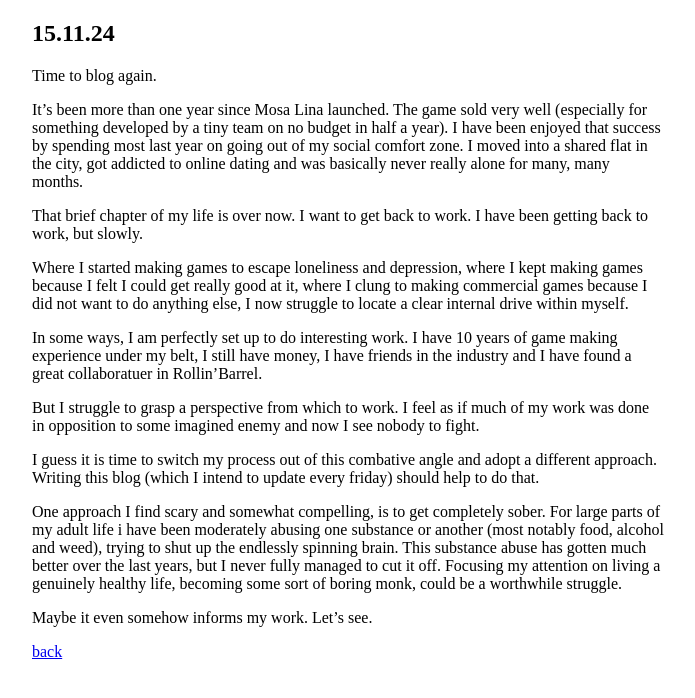
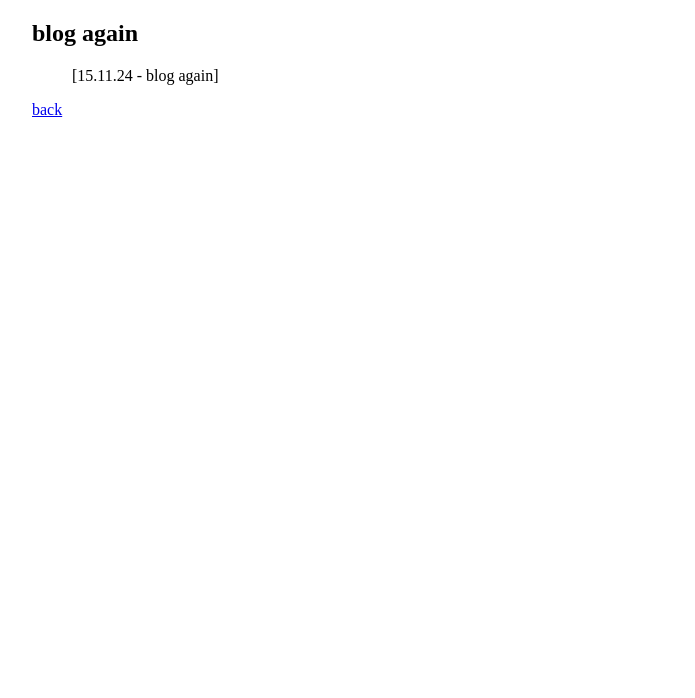
Before and after one commit to stuffedwombat/stuffedwombat.github.io, a Jekyll site: the page built from blogagain.md, in a window 1280 px wide. Shown: the top 698 px of the page, without its empty margins (292-987 px from the left). Built offline with Jekyll 4.4.1, drawn with Linux system fonts in a browser that asks for light colours; our own code applies the rules of GitHub Pages for plain Markdown files; comment, search, counter and statistics services are not loaded.

Commit message:
Update blogagain.md

```diff
--- a/blogagain.md
+++ b/blogagain.md
@@ -1,21 +1,5 @@
-## 15.11.24
+## blog again
 
-Time to blog again.
-
-It’s been more than one year since Mosa Lina launched. The game sold very well (especially for something developed by a tiny team on no budget in half a year). I have been enjoyed that success by spending most last year on going out of my social comfort zone. I moved into a shared flat in the city, got addicted to online dating and was basically never really alone for many, many months.
-
-That brief chapter of my life is over now. I want to get back to work. I have been getting back to work, but slowly.
-
-Where I started making games to escape loneliness and depression, where I kept making games because I felt I could get really good at it, where I clung to making commercial games because I did not want to do anything else, I now struggle to locate a clear internal drive within myself.
-
-In some ways, I am perfectly set up to do interesting work. I have 10 years of game making experience under my belt, I still have money, I have friends in the industry and I have found a great collaboratuer in Rollin’Barrel.
-
-But I struggle to grasp a perspective from which to work. I feel as if much of my work was done in opposition to some imagined enemy and now I see nobody to fight.
-
-I guess it is time to switch my process out of this combative angle and adopt a different approach. Writing this blog (which I intend to update every friday) should help to do that.
-
-One approach I find scary and somewhat compelling, is to get completely sober. For large parts of my adult life i have been moderately abusing one substance or another (most notably food, alcohol and weed), trying to shut up the endlessly spinning brain. This substance abuse has gotten much better over the last years, but I never fully managed to cut it off. Focusing my attention on living a genuinely healthy life, becoming some sort of boring monk, could be a worthwhile struggle.
-
-Maybe it even somehow informs my work. Let’s see.
+- [15.11.24 - blog again]
 
 [back](thinking)
```
